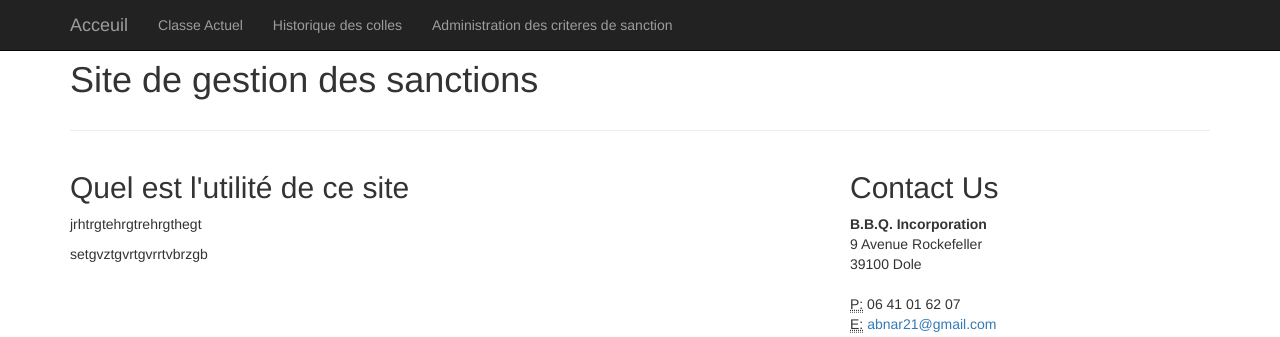
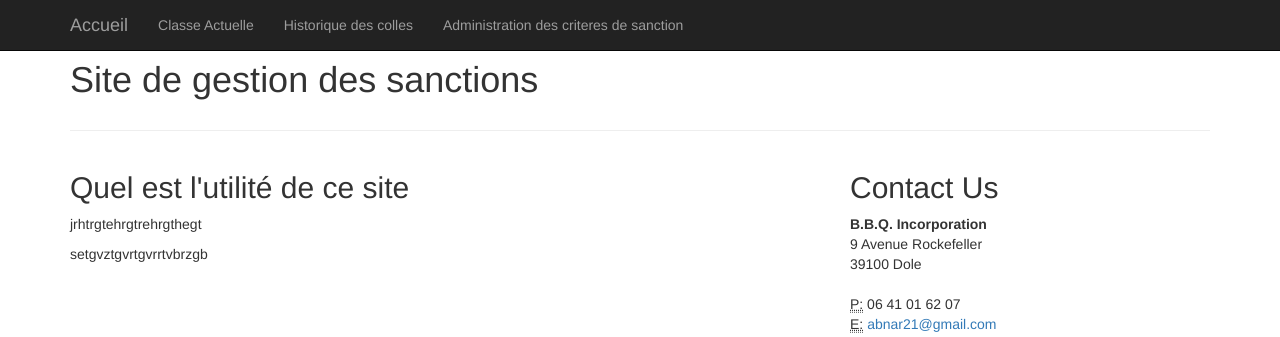
Before and after one commit to Abnar21/ppe3, a PHP site: page /index.php in a window 1280 px wide. Shown: the top 337 px of the page. Run offline with PHP 8.4, Linux system fonts and the light colour scheme; grey boxes labelled with a size stand in for pictures from a placeholder-image service; some libraries are stand-ins or nearby versions.

Commit message:
Correction erreurs

```diff
--- a/index.php
+++ b/index.php
@@ -12,7 +12,7 @@
 <meta name="viewport" content="width=device-width, initial-scale=1">
 <meta name="description" content="">
 <meta name="author" content="">
-<title>Accueil 2 !!!dlkjflksdburisk </title>
+<title>Accueil</title>
 
 <link href="css/bootstrap.min.css" rel="stylesheet">
 
@@ -34,13 +34,13 @@
                     <span class="icon-bar"></span>
                     <span class="icon-bar"></span>
                 </button>
-                <a class="navbar-brand" href="index.php">Acceuil</a>
+                <a class="navbar-brand" href="index.php">Accueil</a>
             </div>
 
             <div class="collapse navbar-collapse" id="bs-example-navbar-collapse-1">
                 <ul class="nav navbar-nav">
                     <li>
-                        <a href="index.php?action=ClasseActuel">Classe Actuel</a>
+                        <a href="index.php?action=ClasseActuel">Classe Actuelle</a>
                     </li>
                     <li>
                         <a href="index.php?action=Historique">Historique des colles</a>
@@ -70,7 +70,7 @@ case "Historique":
 include("");
 break;
 
-case "ClasseActuel":
+case "ClasseActuelle":
 include("");
 break;
 
```
